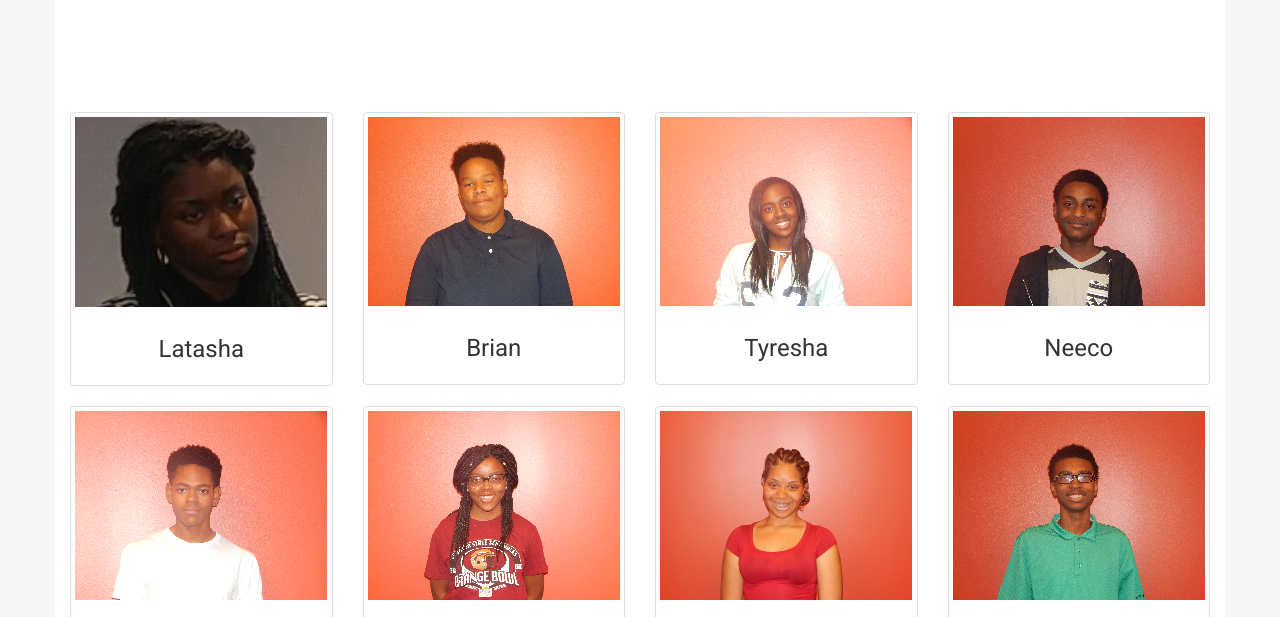
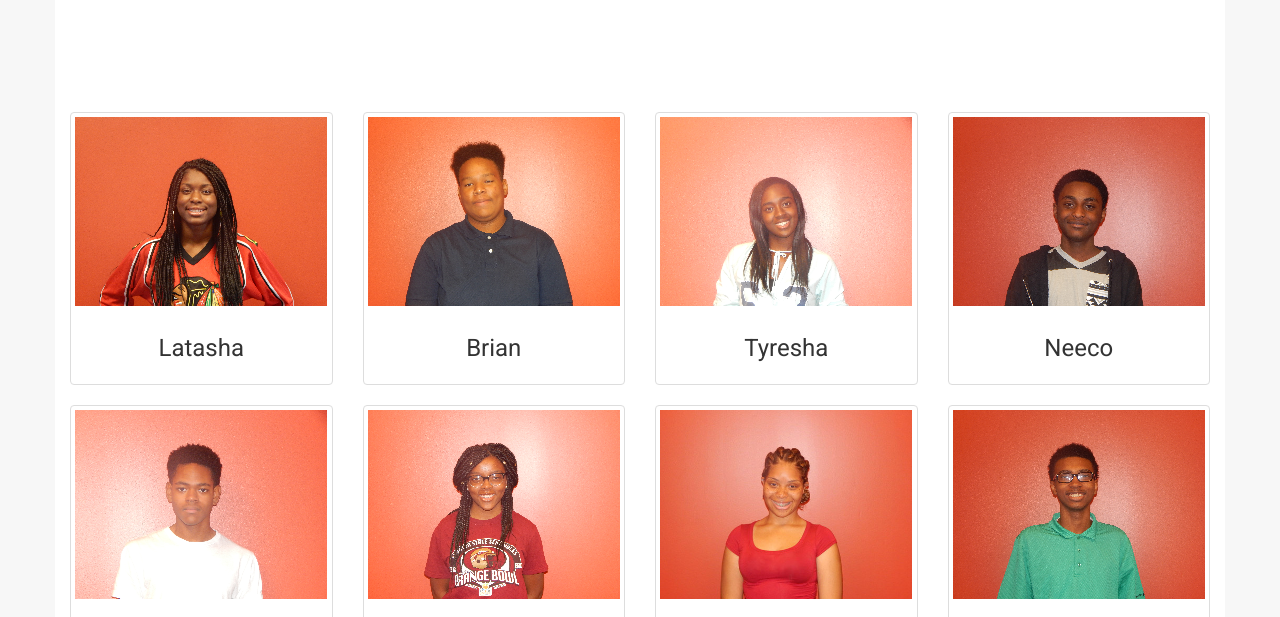
Before and after one commit to CoderSpace/CoderSpace2015, a plain HTML site: page season2.html in a window 1280 px wide. Shown: the part 183-800 px from the top of the page. Drawn offline with nearby package versions, Linux system fonts and the light colour scheme.

Commit message:
Committing changes to master

```diff
--- a/season2.html
+++ b/season2.html
@@ -92,7 +92,7 @@ Group 5: Austin Hill, Jeremy Washington, Gene Jolivet, and Bryauna Davis-->
       <div class="col-md-3 col-xs-6">
         <div class="thumbnail">
           <div class="image" on-click="void(0)">
-            <img id="why" src="images/season2/latisha.png" class="img-responsive">
+            <img id="why" src="images/season2/lastasha.JPG" class="img-responsive">
             <!--<p id="capo">CoderSpace has inspired me to consider a career in Technology; something I would not have thought of before hand</p>-->
           </div>
           <div class="caption">
```
